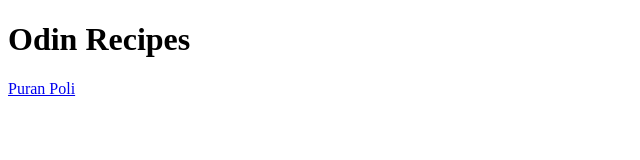
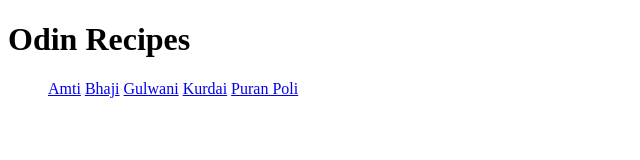
Before and after one commit to PriyanshuNimbalkar/odin-recipes, a plain HTML site: page index.html in a window 1280 px wide. Shown: the whole page, without its empty margins (0-640 px from the left). Drawn offline with Linux system fonts and the light colour scheme.

Commit message:
Link files into index.html
Linked amti, bhaji, gulwani, kurdai into index.html

```diff
--- a/index.html
+++ b/index.html
@@ -1,12 +1,18 @@
 <!DOCTYPE html>
 <html lang="en">
-<head>
-    <meta charset="UTF-8">
-    <meta name="viewport" content="width=device-width, initial-scale=1.0">
+  <head>
+    <meta charset="UTF-8" />
+    <meta name="viewport" content="width=device-width, initial-scale=1.0" />
     <title>Document</title>
-</head>
-<body>
+  </head>
+  <body>
     <h1>Odin Recipes</h1>
-    <a href="recipes/puranpoli.html">Puran Poli</a>
-</body>
+    <ul>
+      <a href="recipes/amti.html">Amti</a>
+      <a href="recipes/bhaji.html">Bhaji</a>
+      <a href="recipes/gulwani.html">Gulwani</a>
+      <a href="recipes/kurdai.html">Kurdai</a>
+      <a href="recipes/puranpoli.html">Puran Poli</a>
+    </ul>
+  </body>
 </html>
```
